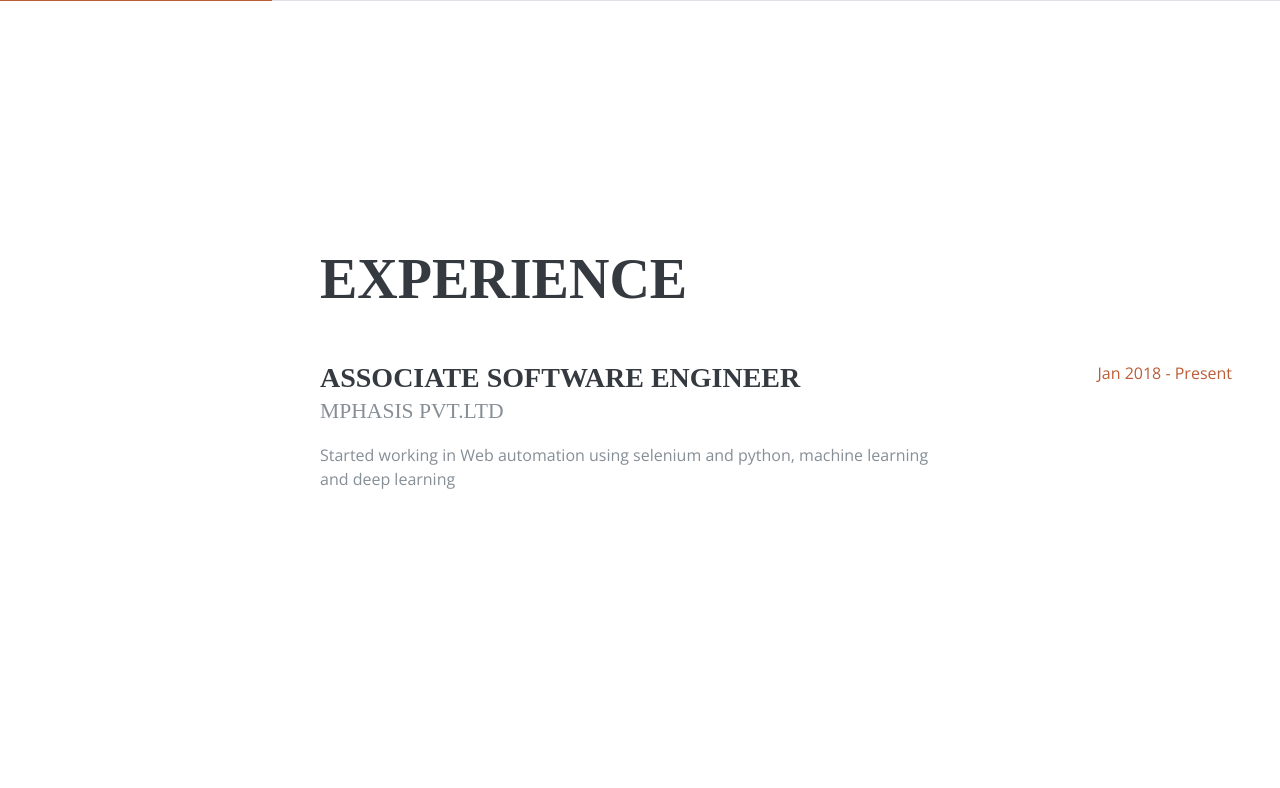
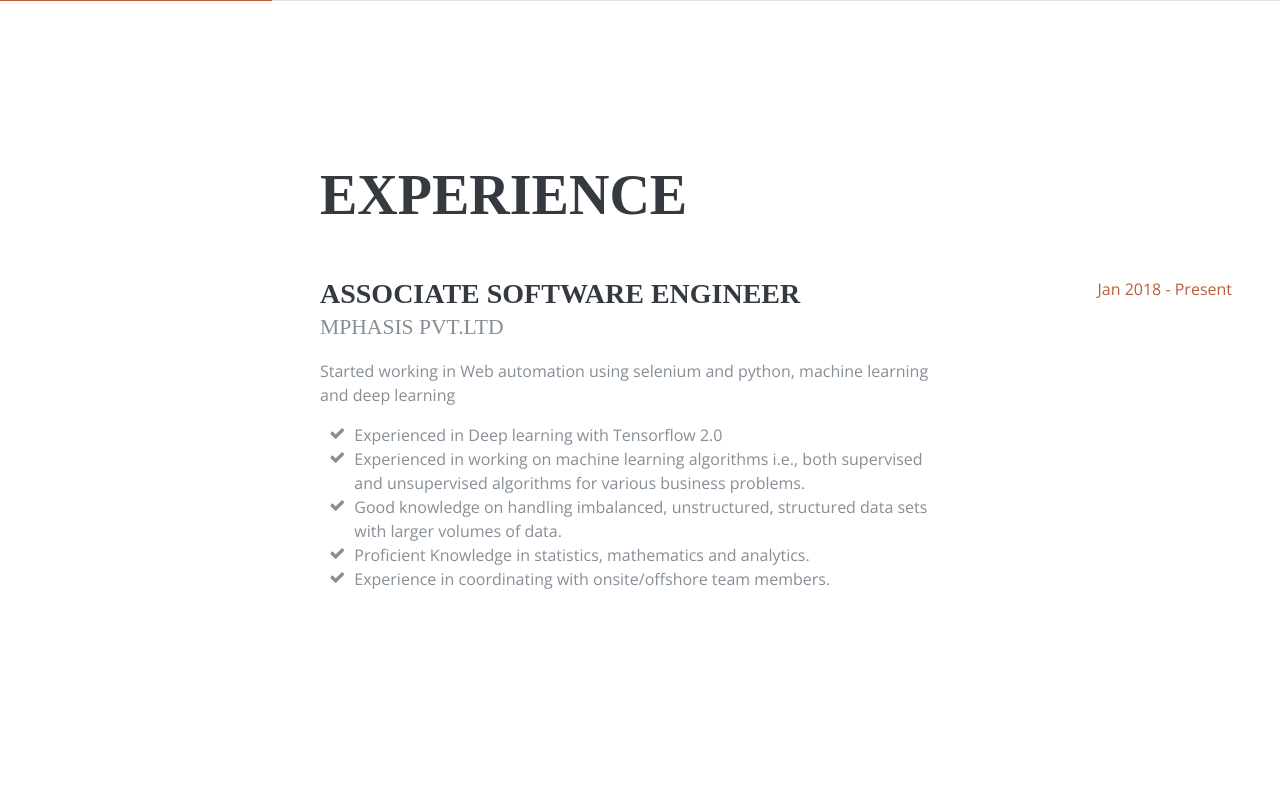
Before and after one commit to ramanjaneyalu/My_portfolio, a Flask app: page / in a window 1280 px wide. Shown: the part 799-1587 px from the top of the page. Run offline with Flask 2, Linux system fonts and the light colour scheme; some libraries are stand-ins or nearby versions; some web fonts are replaced.

Commit message:
experience

```diff
--- a/templates/home.html
+++ b/templates/home.html
@@ -141,6 +141,25 @@
               <h3 class="mb-0">Associate Software engineer</h3>
               <div class="subheading mb-3">Mphasis pvt.Ltd</div>
               <p>Started working in Web automation using selenium and python, machine learning and deep learning</p>
+              <ul class="fa-ul mb-0">
+                <li>
+                <li>
+                  <i class="fa-li fa fa-check"></i>
+                  Experienced in Deep learning with Tensorflow 2.0</li>
+                  <li>
+                    <i class="fa-li fa fa-check"></i>
+                    Experienced in working on machine learning algorithms i.e., both supervised and unsupervised algorithms
+    for various business problems.</li>
+                  <li>
+                    <i class="fa-li fa fa-check"></i>
+                    Good knowledge on handling imbalanced, unstructured, structured data sets with larger volumes of data.</li>
+                  <li>
+                    <i class="fa-li fa fa-check"></i>
+                    Proficient Knowledge in statistics, mathematics and analytics.</li>
+                  <li>
+                    <i class="fa-li fa fa-check"></i>
+                    Experience in coordinating with onsite/offshore team members. </li>
+              </ul>
             </div>
             <div class="resume-date text-md-right">
               <span class="text-primary">Jan 2018 - Present</span>
```
